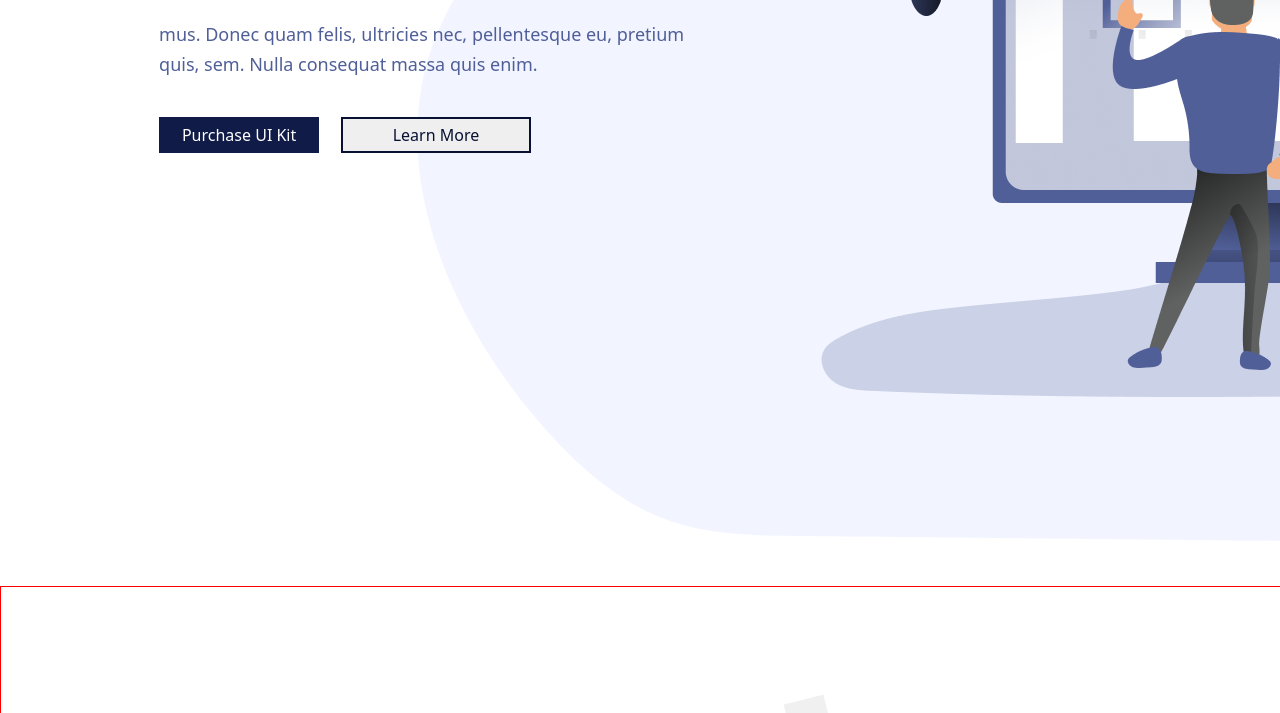
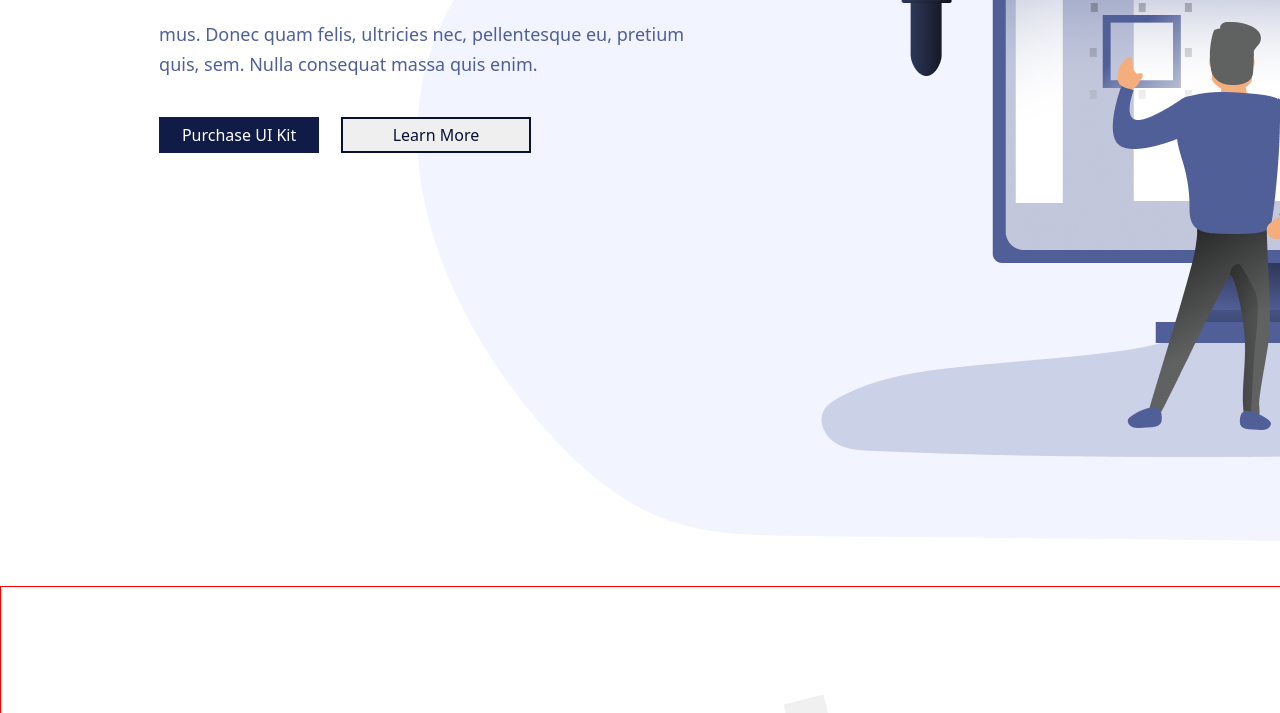
Before and after one commit to Dimex19/landing, a plain HTML site: page index.html in a window 1280 px wide. Shown: the part 519-1232 px from the top of the page. Drawn offline with Linux system fonts and the light colour scheme.

Commit message:
Update style.css

```diff
--- a/style.css
+++ b/style.css
@@ -112,7 +112,7 @@ nav h2 {
     width: 646px;
     height: 780px;
     position: absolute;
-    top: 185px;
+    top: 245px;
     left: 794.37px;
 }
 #hero-foot {
```
